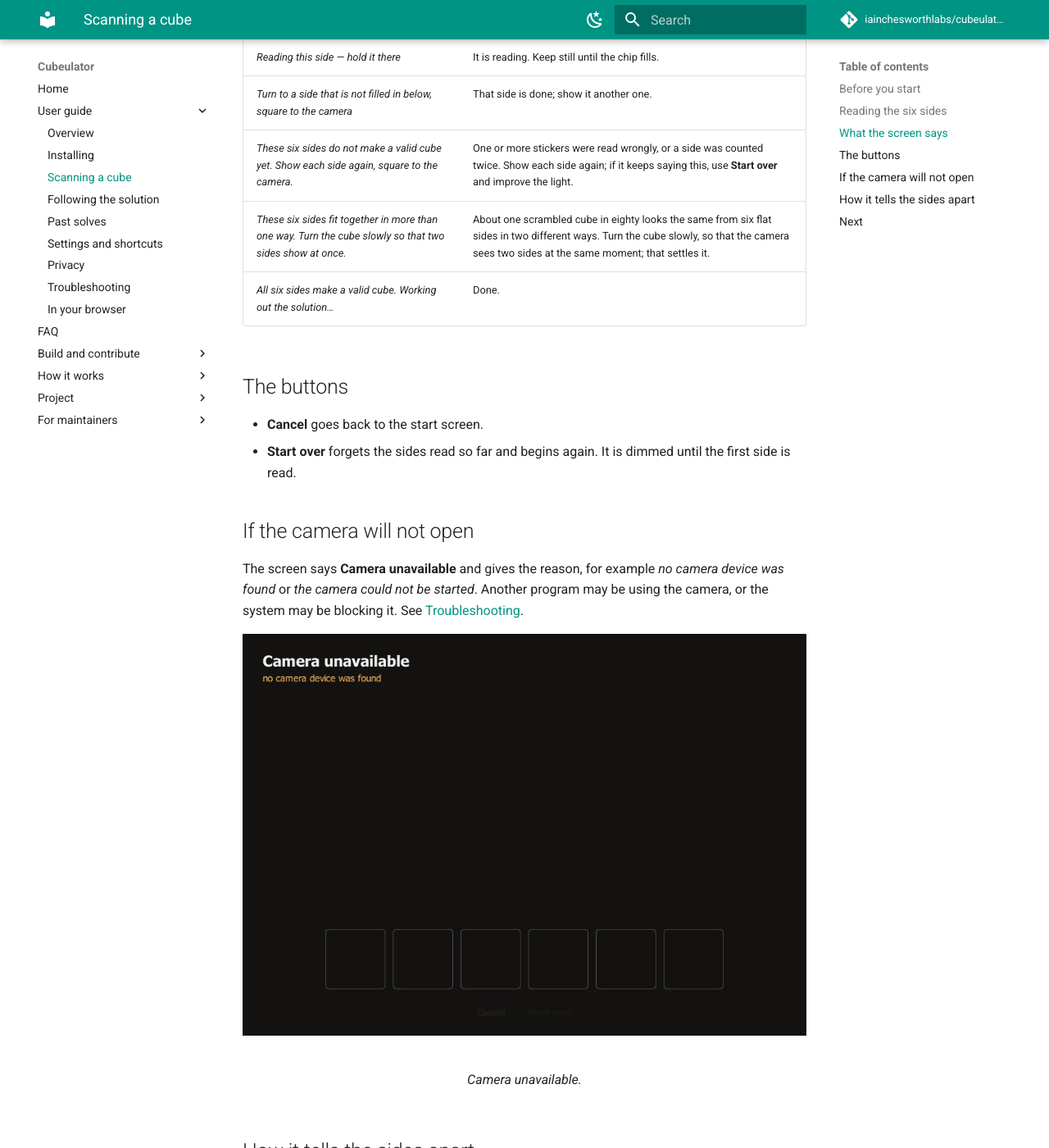
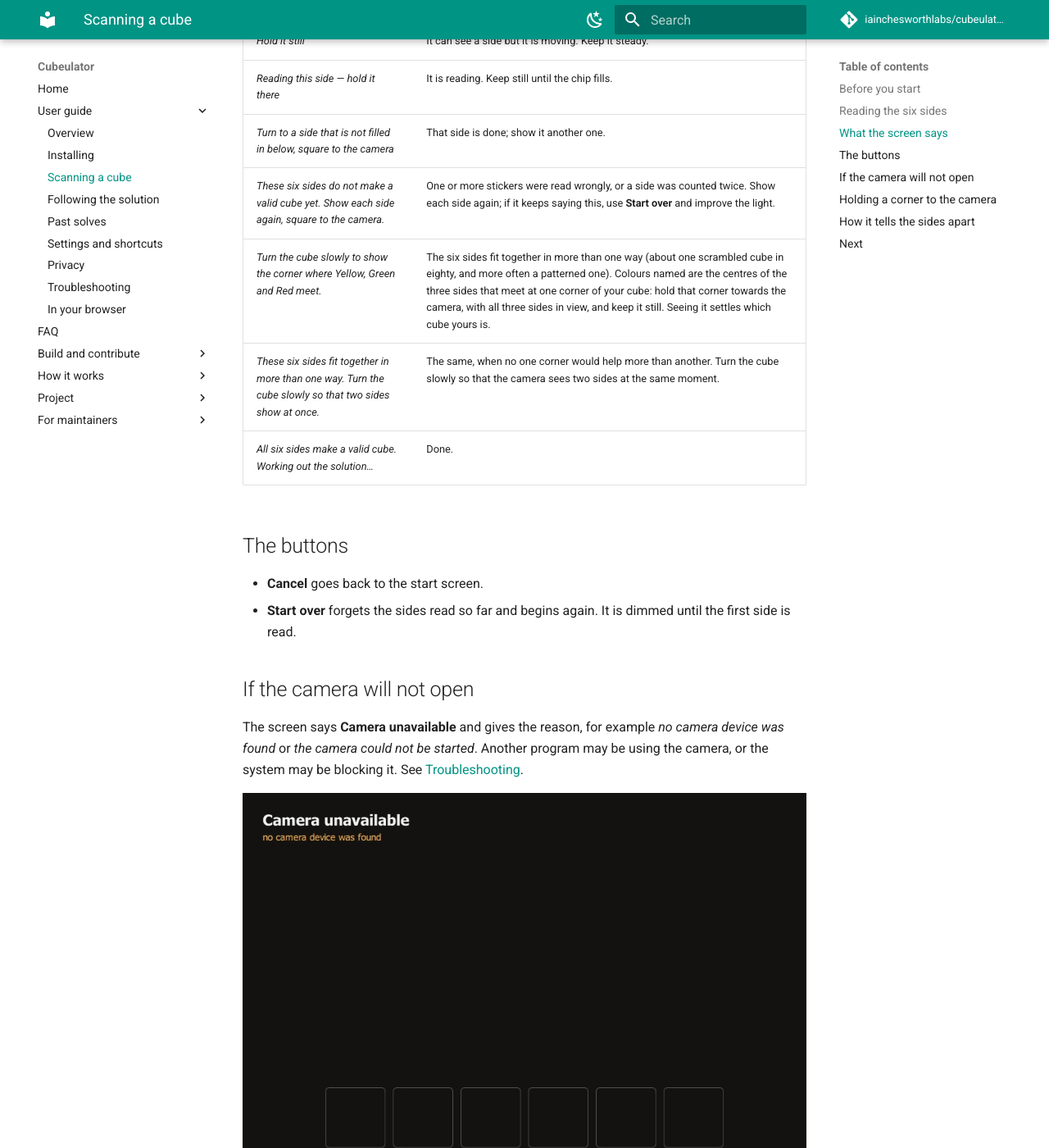
Before and after one commit to iainchesworth/cubeulator, an MkDocs documentation site: the page built from docs/guide/scan.md, in a window 1280 px wide and 1400 px high, scrolled down 3232 px. Shown: the whole window at 82% size. Built offline with MkDocs 1.6.1 and Material for MkDocs 9.7.7, drawn with Linux system fonts in a browser that asks for light colours; comment, search, counter and statistics services are not loaded; some of the changed text lies outside the part shown.

Commit message:
Say that a corner view counts, and which corner the scan asks for
#116 and #118: a cube held on a corner is read two or three sides at a time, and an ambiguous scan names the corner whose view settles it. The scan guide and the troubleshooting page said a side at an angle is never read and gave only the old two-sides message, and vision-pipeline.md's known limits still said square-on only. They now describe the corner view, how newer and less proven it is than a flat side, and both messages. The prototype and content.md are rebuilt for the one new string.

```diff
--- a/docs/guide/scan.md
+++ b/docs/guide/scan.md
@@ -14,7 +14,8 @@
 - Put the cube where the light falls on the side you are holding, and avoid a
   bright window or lamp behind it.
 - Hold it **square to the camera**, as if you were showing it to someone: the
-  side flat towards the lens, not tilted. A side seen at an angle is not read.
+  side flat towards the lens, not tilted. On its own, a side seen at an angle
+  is not read; the exception is a cube held on a corner, below.
 - Keep your fingers off the stickers. A thumb on the edge of the cube is fine;
   a finger across a sticker makes its colour unreliable.
 - Hold it close enough that the stickers are clearly visible, with the whole
@@ -69,7 +70,8 @@
 | *Reading this side — hold it there* | It is reading. Keep still until the chip fills. |
 | *Turn to a side that is not filled in below, square to the camera* | That side is done; show it another one. |
 | *These six sides do not make a valid cube yet. Show each side again, square to the camera.* | One or more stickers were read wrongly, or a side was counted twice. Show each side again; if it keeps saying this, use **Start over** and improve the light. |
-| *These six sides fit together in more than one way. Turn the cube slowly so that two sides show at once.* | About one scrambled cube in eighty looks the same from six flat sides in two different ways. Turn the cube slowly, so that the camera sees two sides at the same moment; that settles it. |
+| *Turn the cube slowly to show the corner where Yellow, Green and Red meet.* | The six sides fit together in more than one way (about one scrambled cube in eighty, and more often a patterned one). Colours named are the centres of the three sides that meet at one corner of your cube: hold that corner towards the camera, with all three sides in view, and keep it still. Seeing it settles which cube yours is. |
+| *These six sides fit together in more than one way. Turn the cube slowly so that two sides show at once.* | The same, when no one corner would help more than another. Turn the cube slowly so that the camera sees two sides at the same moment. |
 | *All six sides make a valid cube. Working out the solution…* | Done. |
 
 ## The buttons
@@ -90,6 +92,21 @@
   <figcaption>Camera unavailable.</figcaption>
 </figure>
 
+## Holding a corner to the camera
+
+A cube held on a corner shows two or three sides in one picture, and the scan
+uses that. A side of such a view counts as a read of that side when it has
+held still, most of its nine stickers are in view, and it is not seen too
+edge-on. Holding one corner and then the corner across from it can read all
+six sides, and it is how a cube that six flat sides leave in doubt is
+settled.
+
+It is the newer of the two ways and the less proven: showing one side square
+to the camera at a time is still the reliable one. No dots are drawn on a
+corner view, and the screen's words still say *this side*; watch the chips
+fill. In poor light the third side of a corner is often missed, and the scan
+carries on with the sides it did read.
+
 ## How it tells the sides apart
 
 Each side is identified by what is on it, not by where it is. The centre
```
Also changed, not shown: docs/design/content.md (+2 -1 lines), docs/design/prototype/cubeulator-prototype.html (+1 -1 lines), docs/guide/troubleshooting.md (+5 -2 lines), docs/vision-pipeline.md (+6 -1 lines).
